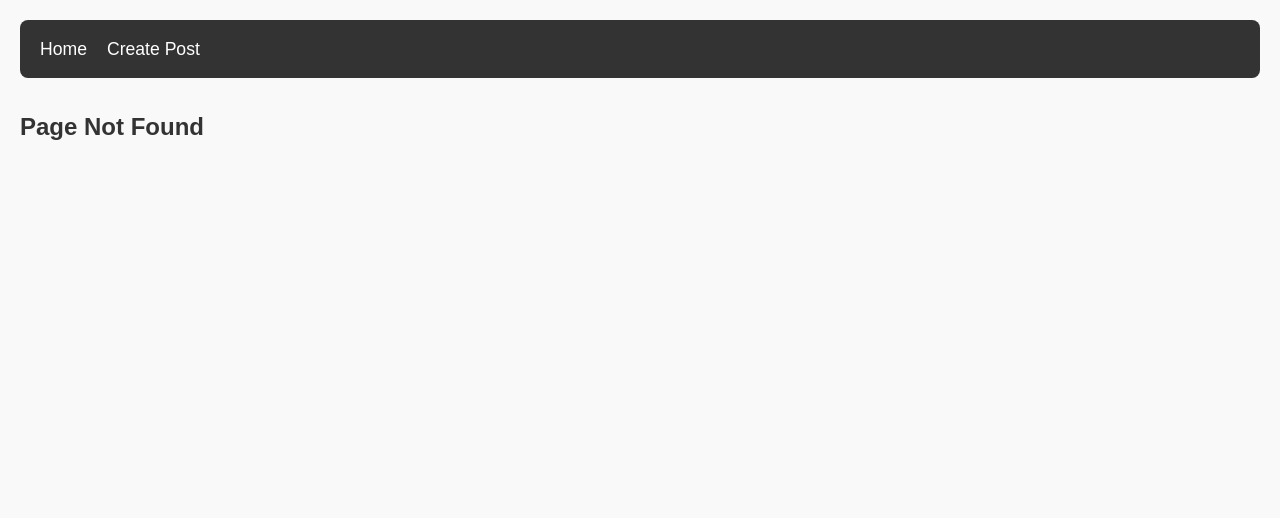
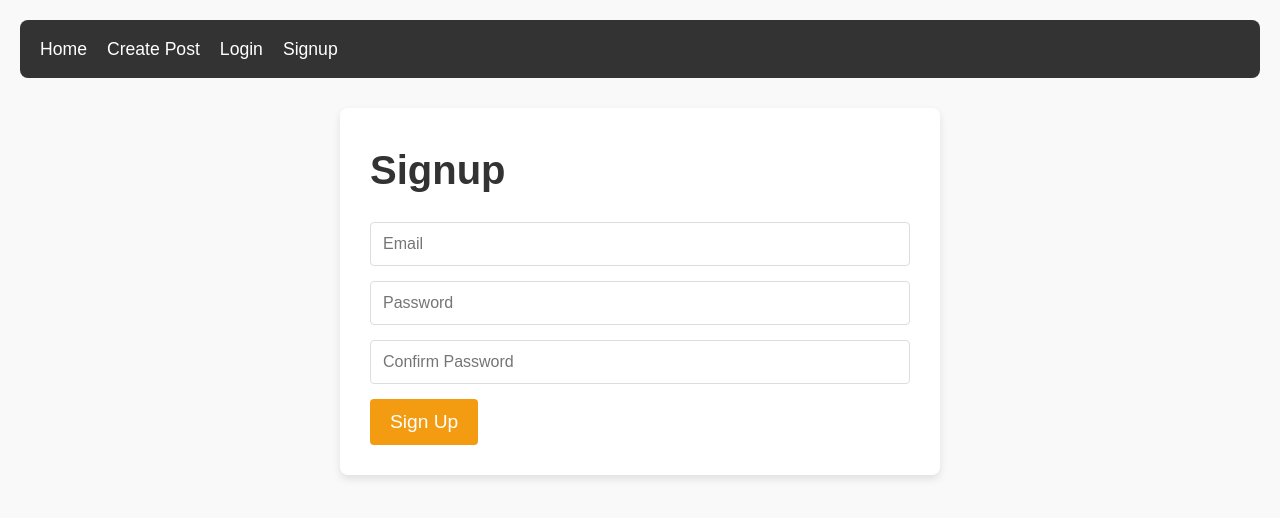
Before and after one commit to mohit-7561/personal_blog_platform-FRONTEND-, a React (Vite) app: page /signup in a window 1280 px wide. Before the commit this address had no page. Shown: the top 518 px of the page. Built offline with nearby package versions, Linux system fonts and the light colour scheme.

Commit message:
implemented login and signup

```diff
--- a/package.json
+++ b/package.json
@@ -12,7 +12,8 @@
   "dependencies": {
     "react": "^18.3.1",
     "react-dom": "^18.3.1",
-    "react-router-dom": "^7.0.1"
+    "react-router-dom": "^7.0.1",
+    "react-toastify": "^10.0.6"
   },
   "devDependencies": {
     "@eslint/js": "^9.15.0",
--- a/src/App.jsx
+++ b/src/App.jsx
@@ -1,7 +1,10 @@
 import React from "react";
 import BlogList from "./components/BlogList";
 import CreatePost from "./components/CreatePost";
+import Login from "./components/Login";
+import Signup from "./components/Signup";
 import { BrowserRouter as Router, Route, Routes, Link } from "react-router-dom";
+import { ToastContainer } from "react-toastify";
 import "./styles.css";
 
 function App() {
@@ -15,15 +18,23 @@ function App() {
           <li>
             <Link to="/create">Create Post</Link>
           </li>
+          <li>
+            <Link to="/login">Login</Link>
+          </li>
+          <li>
+            <Link to="/signup">Signup</Link>
+          </li>
         </ul>
       </nav>
 
       <Routes>
         <Route path="/" element={<BlogList />} />
         <Route path="/create" element={<CreatePost />} />
-        {/* Fallback route for 404 */}
+        <Route path="/login" element={<Login />} />
+        <Route path="/signup" element={<Signup />} />
         <Route path="*" element={<h2>Page Not Found</h2>} />
       </Routes>
+      <ToastContainer />
     </Router>
   );
 }
--- a/src/components/CreatePost.jsx
+++ b/src/components/CreatePost.jsx
@@ -1,4 +1,6 @@
 import React, { useState } from "react";
+import { toast } from "react-toastify";
+// import "react-toastify/dist/ReactToastify.css";
 
 const CreatePost = () => {
   const [title, setTitle] = useState("");
@@ -9,7 +11,7 @@ const CreatePost = () => {
     e.preventDefault();
 
     if (!title || !content) {
-      alert("Title and content are required.");
+      toast.error("Title and content are required.");
       return;
     }
 
@@ -33,14 +35,16 @@ const CreatePost = () => {
       if (response.ok) {
         setTitle("");
         setContent("");
-        alert("Post created successfully");
+        toast.success("Post created successfully");
       } else {
         const errorData = await response.json();
-        alert(errorData.message || "Failed to create post. Please try again.");
+        toast.error(
+          errorData.message || "Failed to create post. Please try again."
+        );
       }
     } catch (error) {
       console.error("Error:", error);
-      alert("Failed to create post. Please try again.");
+      toast.error("Failed to create post. Please try again.");
     } finally {
       setIsLoading(false);
     }
--- /dev/null
+++ b/src/components/Login.jsx
@@ -0,0 +1,68 @@
+import React, { useState } from "react";
+import { toast } from "react-toastify";
+import "react-toastify/dist/ReactToastify.css";
+
+const Login = () => {
+  const [email, setEmail] = useState("");
+  const [password, setPassword] = useState("");
+  const [isLoading, setIsLoading] = useState(false);
+
+  const handleSubmit = async (e) => {
+    e.preventDefault();
+
+    if (!email || !password) {
+      toast.error("Please enter both email and password.");
+      return;
+    }
+
+    setIsLoading(true);
+
+    try {
+      const response = await fetch(
+        "https://server-side-vkfa.onrender.com/api/login",
+        {
+          method: "POST",
+          headers: { "Content-Type": "application/json" },
+          body: JSON.stringify({ email, password }),
+        }
+      );
+
+      if (response.ok) {
+        const data = await response.json();
+        localStorage.setItem("jwt_token", data.token);
+        toast.success("Login successful!");
+      } else {
+        const errorData = await response.json();
+        toast.error(errorData.message || "Failed to login. Please try again.");
+      }
+    } catch (error) {
+      console.error("Error:", error);
+      toast.error("An error occurred. Please try again.");
+    } finally {
+      setIsLoading(false);
+    }
+  };
+
+  return (
+    <form onSubmit={handleSubmit}>
+      <h1>Login</h1>
+      <input
+        type="email"
+        placeholder="Email"
+        value={email}
+        onChange={(e) => setEmail(e.target.value)}
+      />
+      <input
+        type="password"
+        placeholder="Password"
+        value={password}
+        onChange={(e) => setPassword(e.target.value)}
+      />
+      <button type="submit" disabled={isLoading}>
+        {isLoading ? "Logging in..." : "Login"}
+      </button>
+    </form>
+  );
+};
+
+export default Login;
--- /dev/null
+++ b/src/components/Signup.jsx
@@ -0,0 +1,82 @@
+import React, { useState } from "react";
+import { toast } from "react-toastify";
+import "react-toastify/dist/ReactToastify.css";
+
+const Signup = () => {
+  const [email, setEmail] = useState("");
+  const [password, setPassword] = useState("");
+  const [confirmPassword, setConfirmPassword] = useState("");
+  const [isLoading, setIsLoading] = useState(false);
+
+  const handleSubmit = async (e) => {
+    e.preventDefault();
+
+    if (!email || !password || !confirmPassword) {
+      toast.error("Please fill in all fields.");
+      return;
+    }
+
+    if (password !== confirmPassword) {
+      toast.error("Passwords do not match.");
+      return;
+    }
+
+    setIsLoading(true);
+
+    try {
+      const response = await fetch(
+        "https://server-side-vkfa.onrender.com/api/signup",
+        {
+          method: "POST",
+          headers: {
+            "Content-Type": "application/json",
+          },
+          body: JSON.stringify({ email, password }),
+        }
+      );
+
+      if (response.ok) {
+        toast.success("Signup successful! Please log in.");
+      } else {
+        const errorData = await response.json();
+        toast.error(
+          errorData.message || "Failed to sign up. Please try again."
+        );
+      }
+    } catch (error) {
+      console.error("Error:", error);
+      toast.error("An error occurred. Please try again.");
+    } finally {
+      setIsLoading(false);
+    }
+  };
+
+  return (
+    <form onSubmit={handleSubmit}>
+      <h1>Signup</h1>
+      <input
+        type="email"
+        placeholder="Email"
+        value={email}
+        onChange={(e) => setEmail(e.target.value)}
+      />
+      <input
+        type="password"
+        placeholder="Password"
+        value={password}
+        onChange={(e) => setPassword(e.target.value)}
+      />
+      <input
+        type="password"
+        placeholder="Confirm Password"
+        value={confirmPassword}
+        onChange={(e) => setConfirmPassword(e.target.value)}
+      />
+      <button type="submit" disabled={isLoading}>
+        {isLoading ? "Signing up..." : "Sign Up"}
+      </button>
+    </form>
+  );
+};
+
+export default Signup;
```
Also changed, not shown: 1 other file (tests, documents, lock files or other folders).
